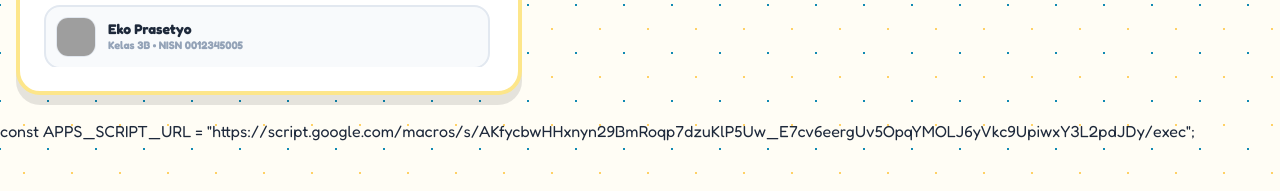
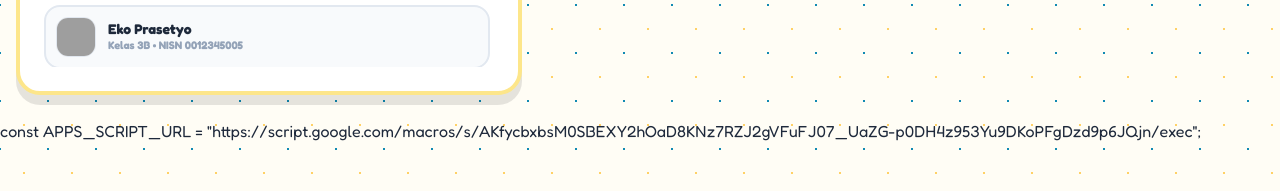
Before and after one commit to indahanggieashari-glitch/SiBintangAbsensi, a plain HTML site: page index.html in a window 1280 px wide. Shown: the part 715-906 px from the top of the page. Drawn offline with nearby package versions, Linux system fonts and the light colour scheme; some packages are replaced by stand-ins of ours; grey boxes are pictures that could not be loaded; a script that the page names is missing.

Commit message:
Update index.html

```diff
--- a/index.html
+++ b/index.html
@@ -738,7 +738,7 @@
 
 
     <!-- ================= JAVASCRIPT LOGIC ================= -->
-const APPS_SCRIPT_URL = "https://script.google.com/macros/s/AKfycbwHHxnyn29BmRoqp7dzuKlP5Uw_E7cv6eergUv5OpqYMOLJ6yVkc9UpiwxY3L2pdJDy/exec";
+const APPS_SCRIPT_URL = "https://script.google.com/macros/s/AKfycbxbsM0SBEXY2hOaD8KNz7RZJ2gVFuFJ07_UaZG-p0DH4z953Yu9DKoPFgDzd9p6JQjn/exec";
     <script>
         // GENERATOR KELAS 1A SAMPAI 6D (24 KELAS LENGKAP)
         const classList = [];
```
